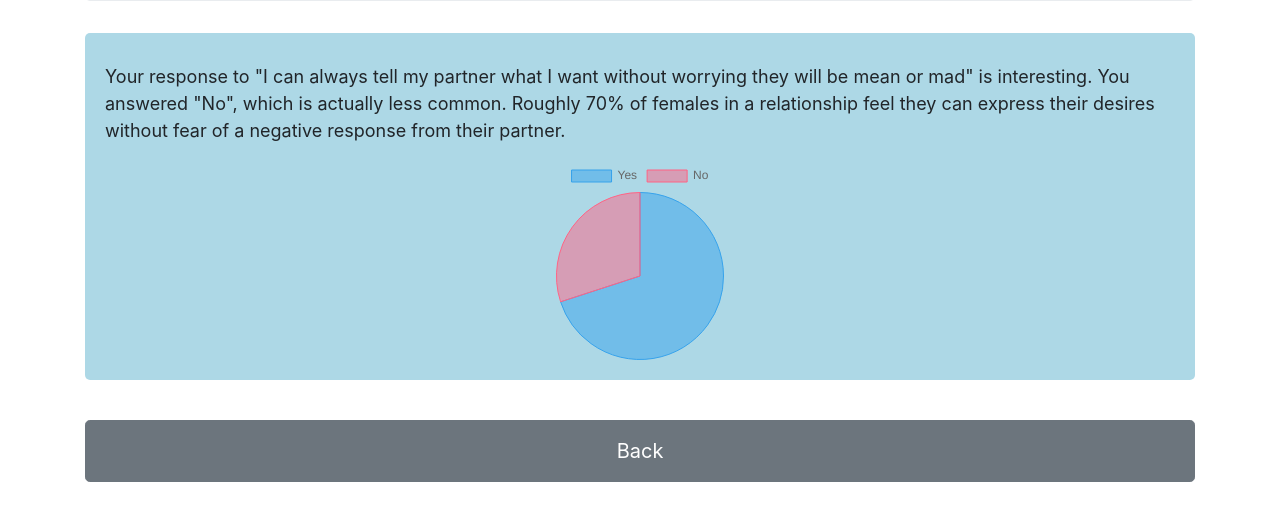
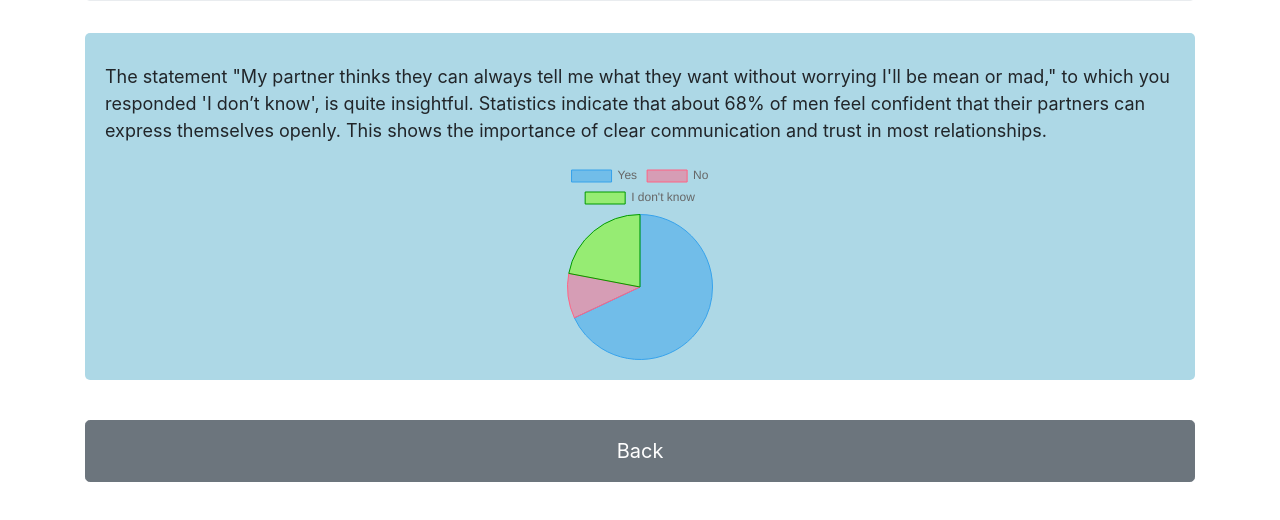
Before and after one commit to LoveGrow1/30008590M, a plain HTML site: page 4.html in a window 1280 px wide. Shown: the part 202-722 px from the top of the page. Drawn offline with nearby package versions, Linux system fonts and the light colour scheme.

Commit message:
Update 4.html

```diff
--- a/4.html
+++ b/4.html
@@ -53,7 +53,8 @@
   <div class="row">
     <div class="col-12">
       <div class="info-box">
-        <p>Your response to "I can always tell my partner what I want without worrying they will be mean or mad" is interesting. You answered "No", which is actually less common. Roughly 70% of females in a relationship feel they can express their desires without fear of a negative response from their partner.</p>
+        <p>The statement "My partner thinks they can always tell me what they want without worrying I'll be mean or mad," to which you responded 'I don’t know', is quite insightful. Statistics indicate that about 68% of men feel confident that their partners can express themselves openly. This shows the importance of clear communication and trust in most relationships.
+</p>
         <!-- Wrap the canvas element inside the new div -->
         <div class="chart-container">
           <canvas id="myChart"></canvas>
@@ -69,21 +70,23 @@ var ctx = document.getElementById('myChart').getContext('2d');
 var myChart = new Chart(ctx, {
     type: 'pie',
     data: {
-        labels: ['Yes', 'No'],
+        labels: ['Yes', 'No', 'I don\'t know'],
         datasets: [{
-            data: [70, 30],
+            data: [68, 10, 22],
             backgroundColor: [
                 'rgba(54, 162, 235, 0.5)',
-                'rgba(255, 99, 132, 0.5)'
+                'rgba(255, 99, 132, 0.5)',
+                'rgba(128, 255, 0, 0.5)'
             ],
             borderColor: [
                 'rgba(54, 162, 235, 1)',
-                'rgba(255, 99, 132, 1)'
+                'rgba(255, 99, 132, 1)',
+                'rgba(0, 153, 0, 1)',
             ],
             borderWidth: 1
         }]
     },
-    options: {
+      options: {
         responsive: true,
         maintainAspectRatio: true,
         legend: {
```
